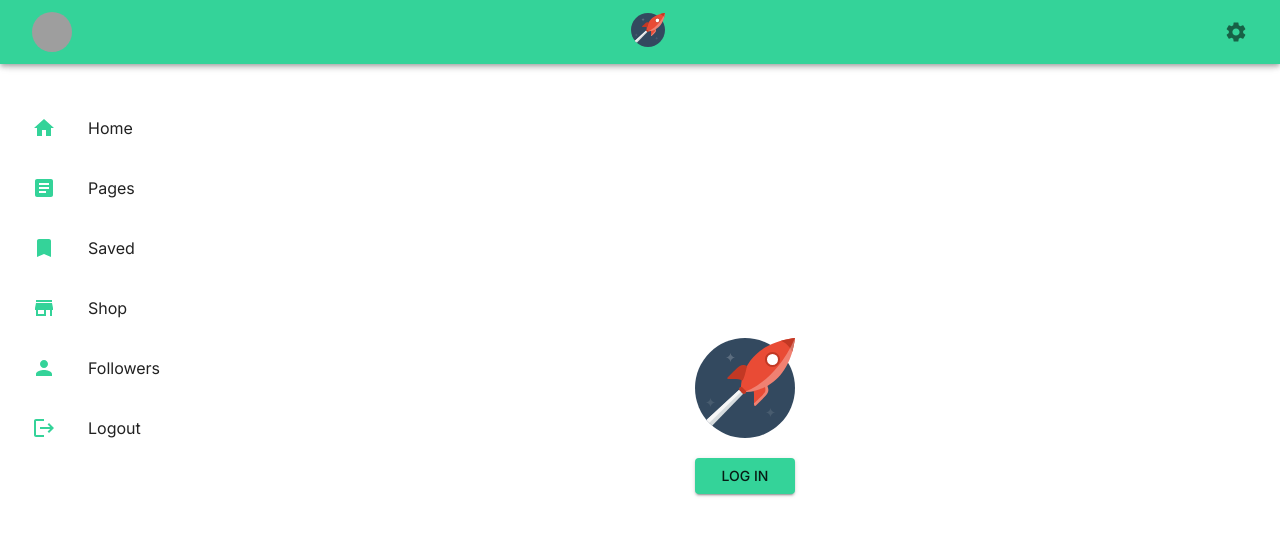
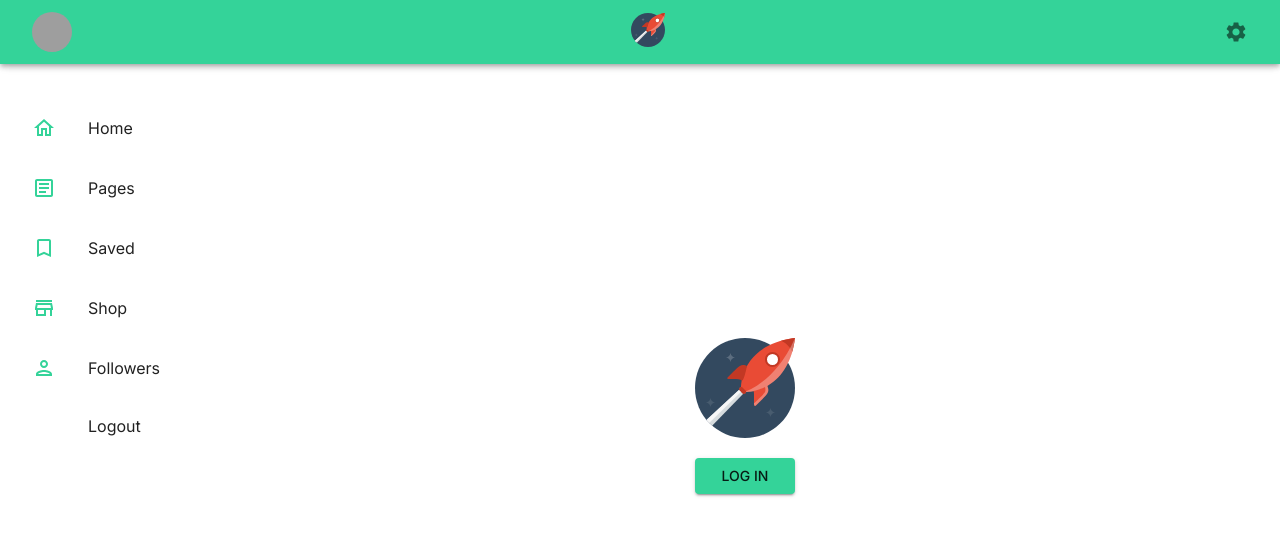
Before and after one commit to basitkorai/social-media-app, a React (Vite) app: page /#/login in a window 1280 px wide. Shown: the top 536 px of the page. Built offline with nearby package versions, Linux system fonts and the light colour scheme; grey boxes are pictures that could not be loaded.

Commit message:
feat: add current page indicators

```diff
--- a/src/components/NavItem.jsx
+++ b/src/components/NavItem.jsx
@@ -1,10 +1,19 @@
 import { ListItem, ListItemButton, ListItemIcon, useTheme } from '@mui/material'
 import { useAppContext } from '../context/context'
-import { NavLink } from 'react-router-dom'
+import { NavLink, useLocation } from 'react-router-dom'
 
 const NavItem = ({ link, action }) => {
   const { isUserLoggedIn } = useAppContext()
   const { palette } = useTheme()
+  const { pathname } = useLocation()
+
+  const currentIcon = () => {
+    if (pathname === link.link) {
+      return link.activeIcon
+    } else {
+      return link.icon
+    }
+  }
 
   if (action) {
     return (
@@ -23,7 +32,7 @@ const NavItem = ({ link, action }) => {
           sx={{ borderRadius: '1rem', overflow: 'hidden' }}
         >
           <ListItemButton>
-            <ListItemIcon>{link.icon}</ListItemIcon>
+            <ListItemIcon>{currentIcon()}</ListItemIcon>
             {link.route}
           </ListItemButton>
         </ListItem>
@@ -46,7 +55,7 @@ const NavItem = ({ link, action }) => {
         sx={{ borderRadius: '1rem', overflow: 'hidden' }}
       >
         <ListItemButton>
-          <ListItemIcon>{link.icon}</ListItemIcon>
+          <ListItemIcon>{currentIcon()}</ListItemIcon>
           {link.route}
         </ListItemButton>
       </ListItem>
--- a/src/data/navlinks.jsx
+++ b/src/data/navlinks.jsx
@@ -1,10 +1,15 @@
-import HomeIcon from '@mui/icons-material/Home'
+import Home from '@mui/icons-material/Home'
+import { HomeOutlined } from '@mui/icons-material'
+import ArticleIcon from '@mui/icons-material/Article'
+import ArticleOutlinedIcon from '@mui/icons-material/ArticleOutlined'
 import PersonIcon from '@mui/icons-material/Person'
-import ArticleIcon from '@mui/icons-material/Article'
+import PersonOutlinedIcon from '@mui/icons-material/PersonOutlined'
 import StoreIcon from '@mui/icons-material/Store'
+import StoreOutlinedIcon from '@mui/icons-material/StoreOutlined'
 import LogoutIcon from '@mui/icons-material/Logout'
 import { Article, Logout } from '@mui/icons-material'
 import { Bookmark } from '@mui/icons-material'
+import BookmarkBorderOutlinedIcon from '@mui/icons-material/BookmarkBorderOutlined'
 import { Settings } from '@mui/icons-material'
 import AccountBoxIcon from '@mui/icons-material/AccountBox'
 
@@ -14,27 +19,32 @@ const navlinks = [
   {
     route: 'Home',
     link: '/',
-    icon: <HomeIcon color="primary" />,
+    icon: <HomeOutlined color="primary" />,
+    activeIcon: <Home color="primary" />,
   },
   {
     route: 'Pages',
     link: '/pages',
-    icon: <ArticleIcon color="primary" />,
+    icon: <ArticleOutlinedIcon color="primary" />,
+    activeIcon: <ArticleIcon color="primary" />,
   },
   {
     route: 'Saved',
     link: '/saved_posts',
-    icon: <Bookmark color="primary" />,
+    icon: <BookmarkBorderOutlinedIcon color="primary" />,
+    activeIcon: <Bookmark color="primary" />,
   },
   {
     route: 'Shop',
     link: '/shop',
-    icon: <StoreIcon color="primary" />,
+    icon: <StoreOutlinedIcon color="primary" />,
+    activeIcon: <StoreIcon color="primary" />,
   },
   {
     route: 'Followers',
     link: '/followers',
-    icon: <PersonIcon color="primary" />,
+    icon: <PersonOutlinedIcon color="primary" />,
+    activeIcon: <PersonIcon color="primary" />,
   },
   {
     route: 'Logout',
```
